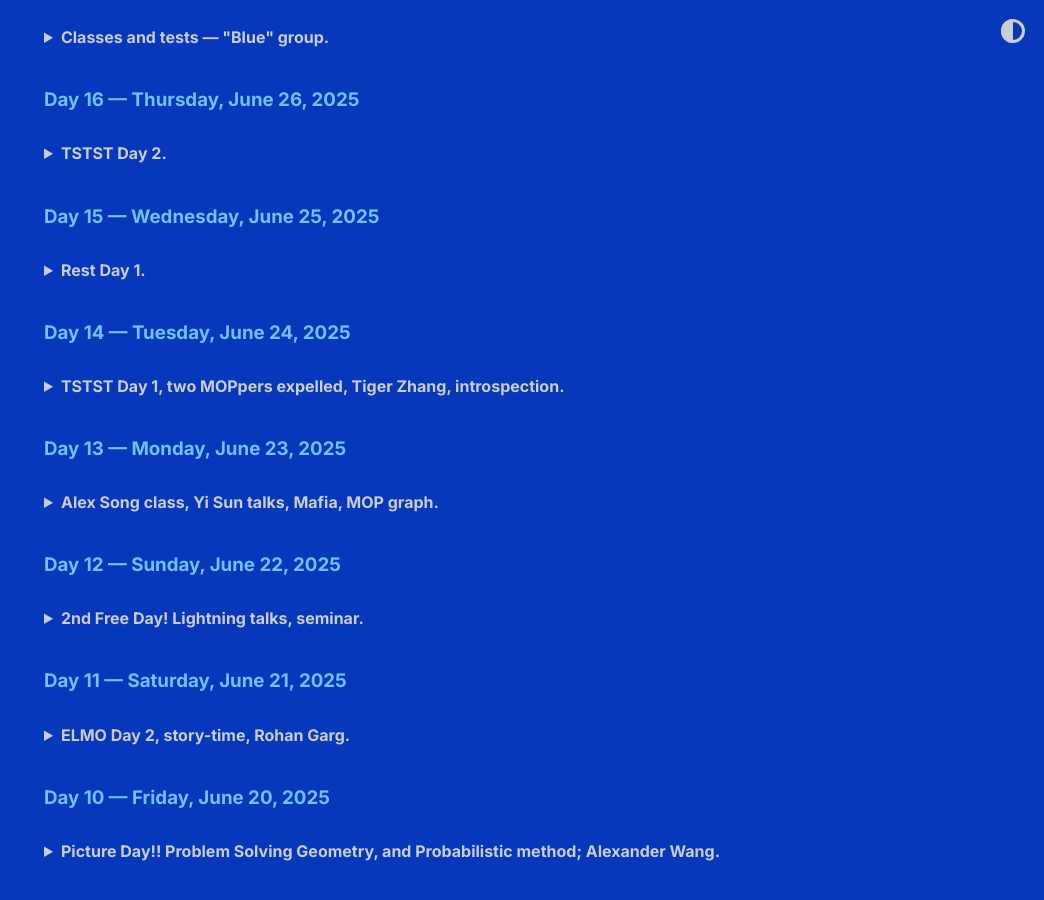
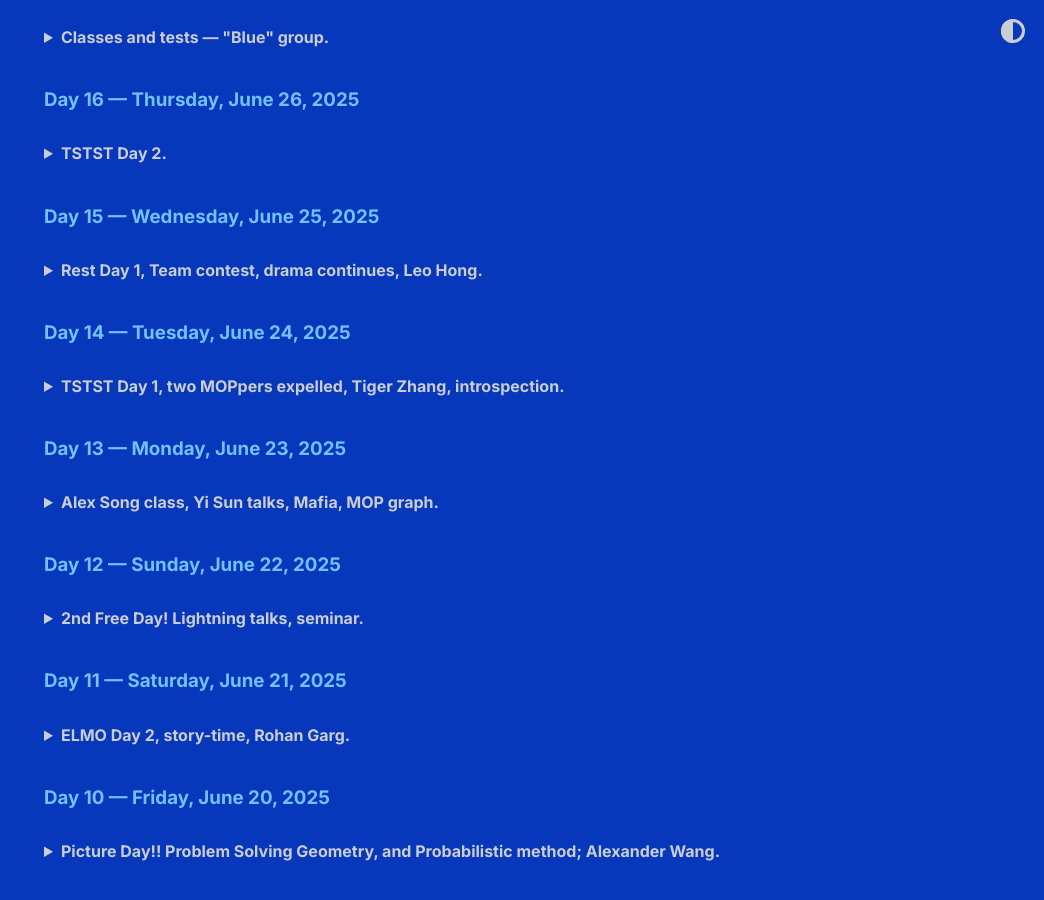
Before and after one commit to shihankanungo/shihankanungo.github.io, a Jekyll site: the page built from mop.md, in a window 1280 px wide and 900 px high, scrolled down 375 px. Shown: the whole window, without its empty margins (236-1280 px from the left). Built offline with Jekyll 4.4.1, drawn with Linux system fonts in a browser that asks for light colours.

Commit message:
Update mop.md

```diff
--- a/mop.md
+++ b/mop.md
@@ -32,7 +32,7 @@ This year, MAA’s Mathematical Olympiad Summer Program (MOP '25) was held at IM
 ### Day 15 &mdash; Wednesday, June 25, 2025
 
 <details>
-<summary><b>Rest Day 1.</b></summary>
+<summary><b>Rest Day 1, Team contest, drama continues, Leo Hong.</b></summary>
 <br>
 Today was Team Contest. It was like a guts round, except for olympiad problems. My team consisted of Oron, Tiger, Grant, Karn, and Brian (an international from Singapore). Everyone except me and Brian were geo mains, which was kind of funny. I spent a lot of time on problem 2, which was a very tricky combo problem. Grant was working on it, and then Tiger also tried it with me. I was finally able to get it, and I’m proud of my solution. I then spent the remainder of the time on an inequality, which I used Lagrange Multipliers on. I got really close, but I was not able to resolve the last inequality (which was pretty much just a bash) in time to present my solution to the graders. We also had a class on the derivatives on polynomials. Unfortunately I got stuck on one problem and I was not able to get it.
 <br><br>
```
